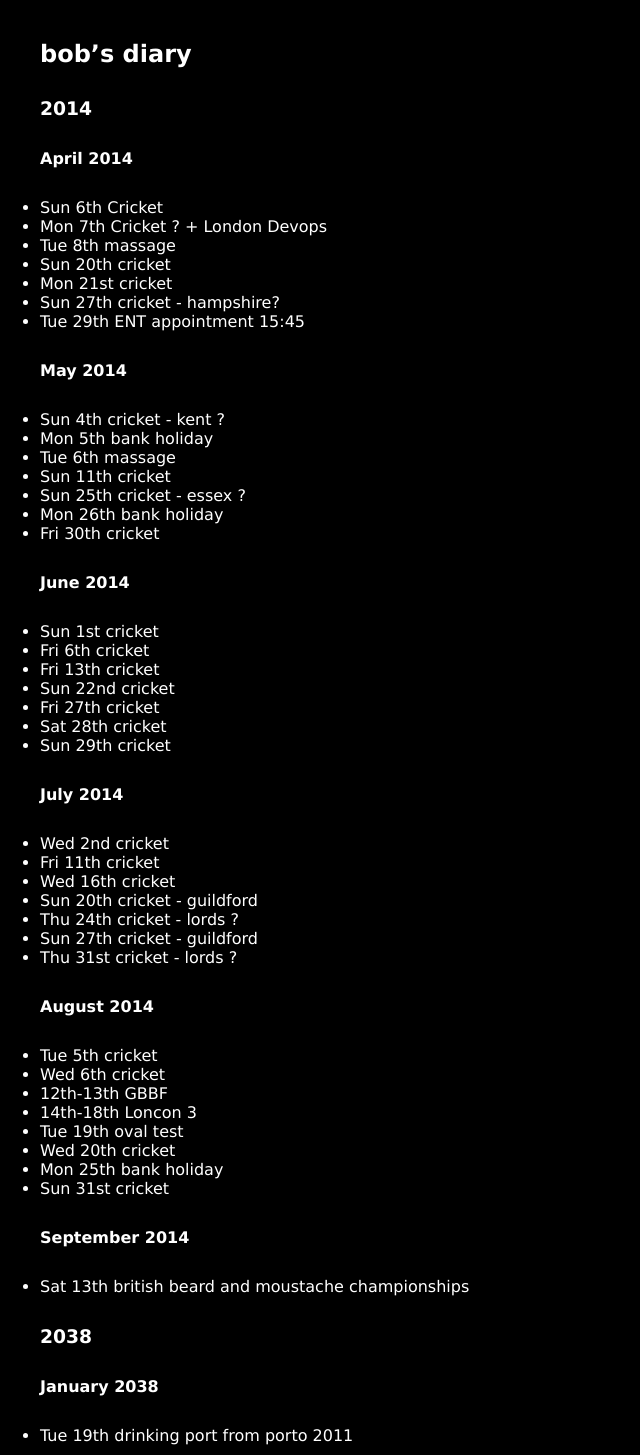
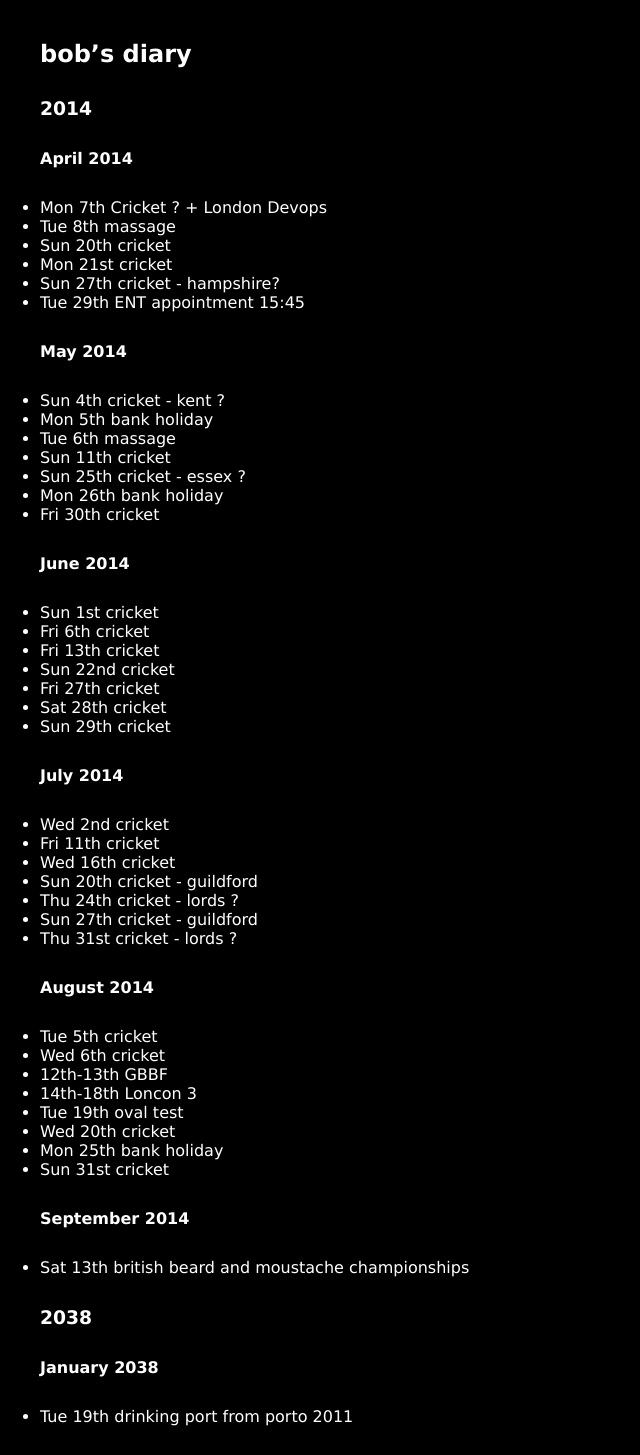
Before and after one commit to rjw1/randomness.org.uk, a Jekyll site: the page built from diary/index.md, in a window 1280 px wide. Shown: the whole page, without its empty margins (0-640 px from the left). Built offline with Jekyll 4.4.1, drawn with Linux system fonts in a browser that asks for light colours; Markdown is read by kramdown in place of the engine named in the settings.

Commit message:
cricket happened

```diff
--- a/diary/index.md
+++ b/diary/index.md
@@ -8,8 +8,7 @@ layout: default
 
 #### April 2014 ####
 
-* Sun 6th Cricket
-* Mon 7th  Cricket ? + London Devops
+* Mon 7th Cricket ? + London Devops
 * Tue 8th massage
 * Sun 20th cricket
 * Mon 21st cricket
```
